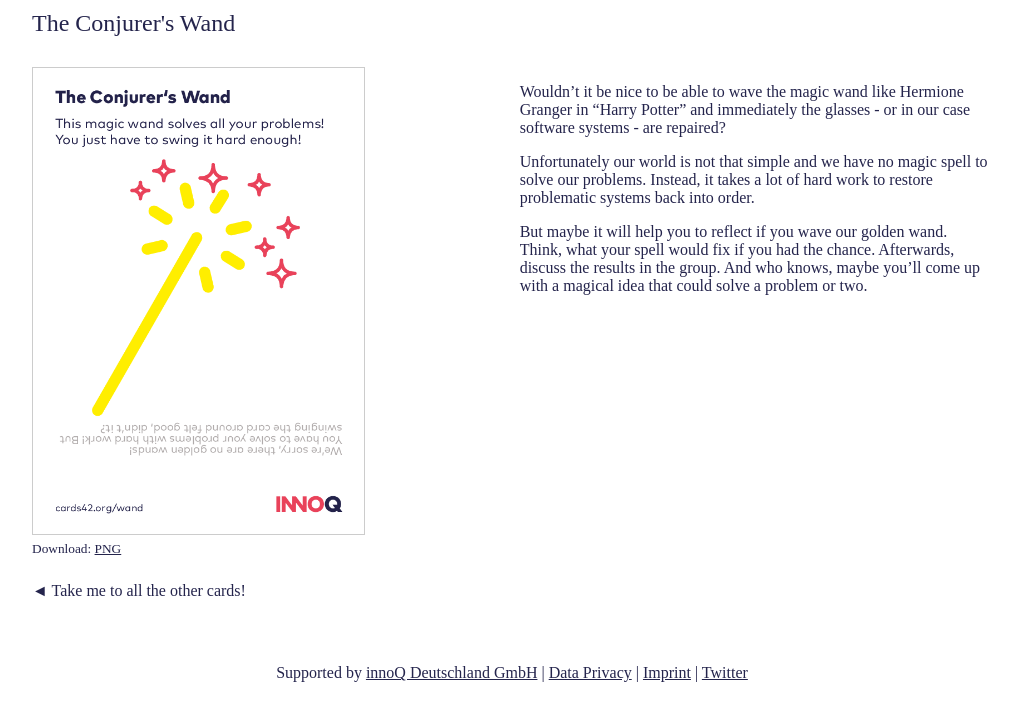
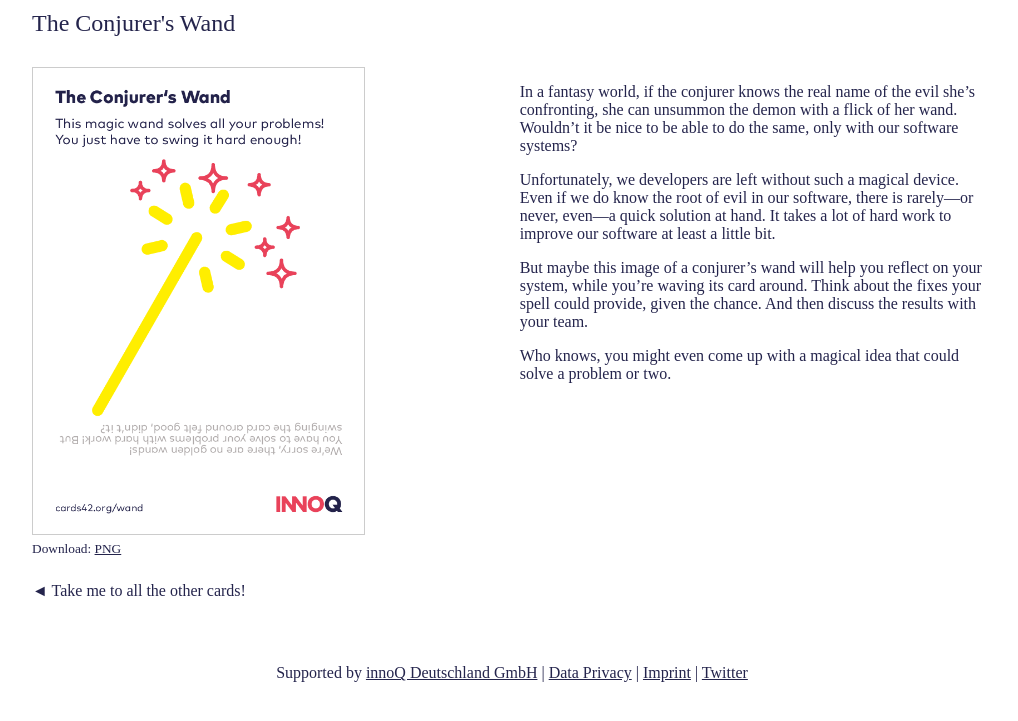
Before and after one commit to innoq/cards42org_en, a Jekyll site: the page built from _descriptions/card20_wand.md, in a window 1280 px wide. Shown: the top 721 px of the page, without its empty margins (128-1146 px from the left). Built offline with Jekyll 4.4.1, drawn with Linux system fonts in a browser that asks for light colours; some web fonts are replaced.

Commit message:
Add more text about the conjurer's wand

```diff
--- a/_descriptions/card20_wand.md
+++ b/_descriptions/card20_wand.md
@@ -3,11 +3,17 @@ name: The Conjurer's Wand
 layout: card_page
 slug: wand
 ---
-Wouldn't it be nice to be able to wave the magic wand like Hermione Granger in "Harry Potter" and immediately the glasses  - or in our case software systems - are repaired?
+In a fantasy world, if the conjurer knows the real name of the evil she’s confronting,
+she can unsummon the demon with a flick of her wand.
+Wouldn't it be nice to be able to do the same, only with our software systems?
 
-Unfortunately our world is not that simple and we have no magic spell to solve our problems.
-Instead, it takes a lot of hard work to restore problematic systems back into order.
+Unfortunately, we developers are left without such a magical device.
+Even if we do know the root of evil in our software, there is rarely&mdash;or never, even&mdash;a quick solution at hand. It takes a lot of hard work to improve our software
+at least a little bit.
 
-But maybe it will help you to reflect if you wave our golden wand. Think,
-what your spell would fix if you had the chance. Afterwards, discuss the results in the group.
-And who knows, maybe you'll come up with a magical idea that could solve a problem or two.
+But maybe this image of a conjurer's wand will help you reflect on your system,
+while you're waving its card around.
+Think about the fixes your spell could provide, given the chance.
+And then discuss the results with your team.
+
+Who knows, you might even come up with a magical idea that could solve a problem or two.
```
